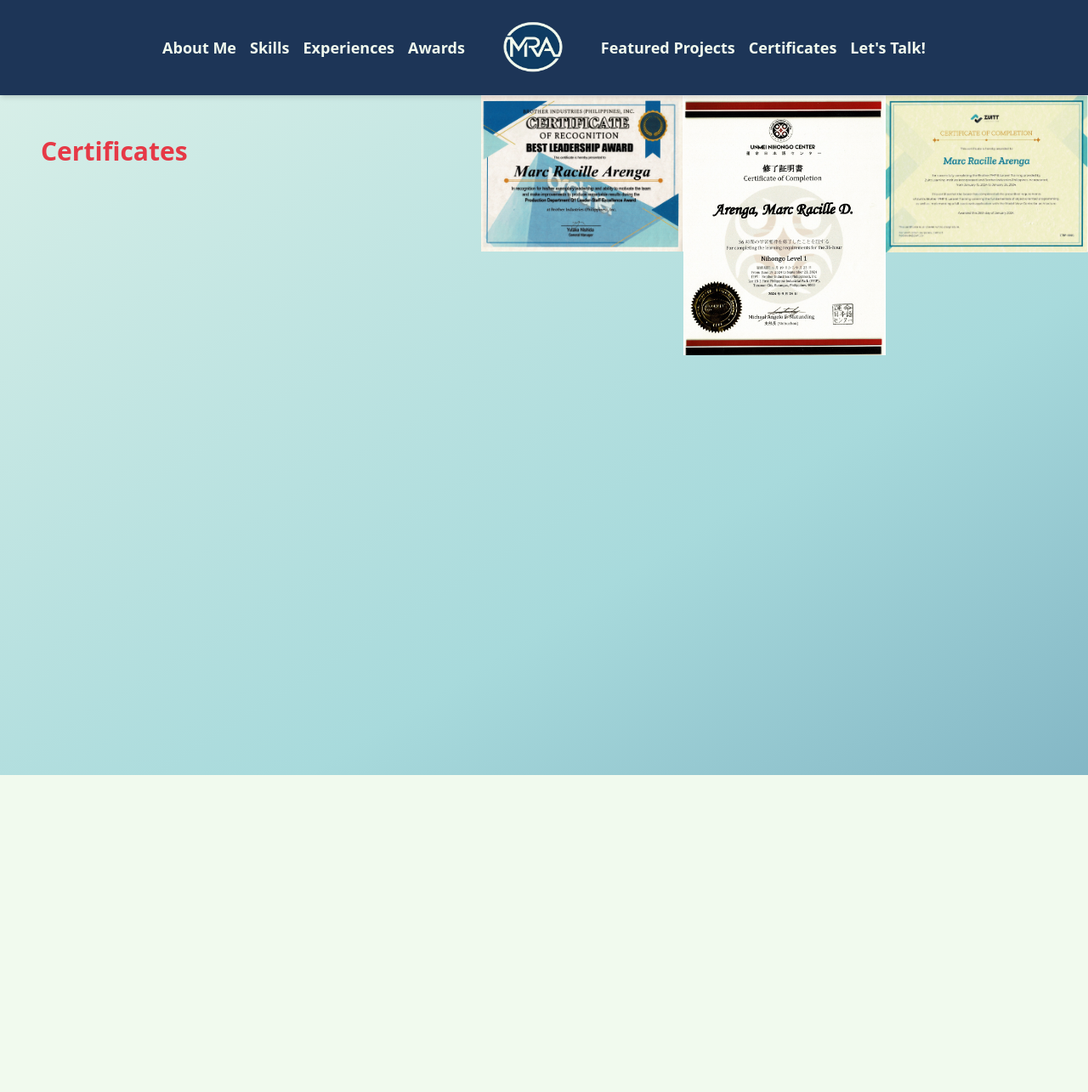
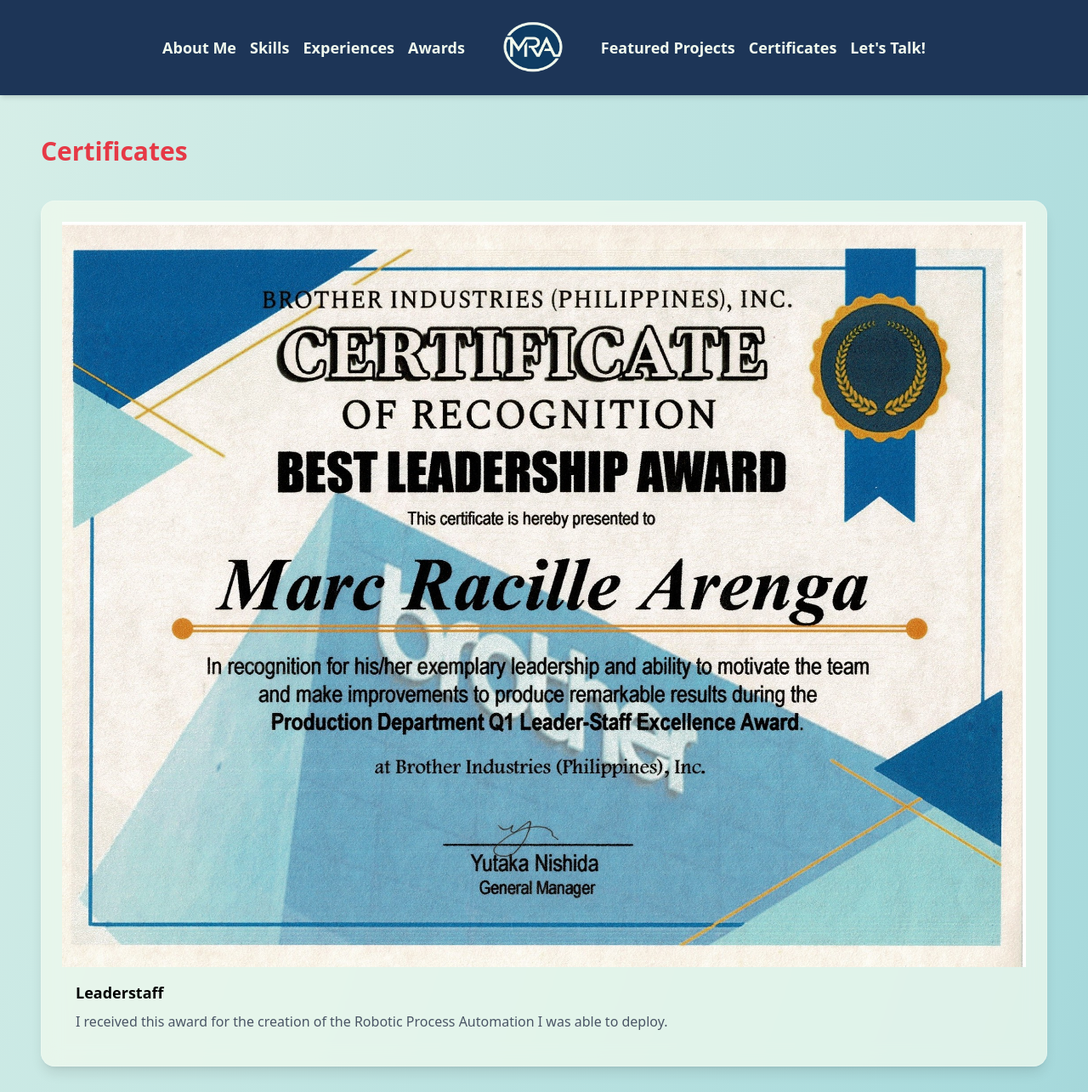
Before and after one commit to Arenga-MarcRacille/portfolio, a Next.js app: page /certificates in a window 1280 px wide. Shown: the top 1285 px of the page at 85% size. Before the commit the page ends 912 px from the top, so only its background shows below. Built offline with nearby package versions, Linux system fonts and the light colour scheme.

Commit message:
feat: add CertificateCard component and update certificates section for enhanced presentation style: standardize color classes in various components for consistency

```diff
--- a/app/certificates/page.tsx
+++ b/app/certificates/page.tsx
@@ -1,9 +1,28 @@
 import { AnimatedGradient } from "@/components/backgrounds/animatedGradient";
+import CertificateCard from "@/components/cards/certificateCard";
 import Image from "next/image";
 
 export const metadata = {
   title: "Projects",
 };
+
+const certificates = [
+    {
+        image: "/images/Leaderstaff.jpg",
+        title: "Leaderstaff",
+        description: "I received this award for the creation of the Robotic Process Automation I was able to deploy.",
+    },
+    {
+        image: "/images/Japanese Class.jpg",
+        title: "Japanese Class",
+        description: "This is a certificate that I received for my Japanese class level 1. I enrolled just for fun and to learn the language.",
+    },
+    {
+        image: "/images/PHP - Laravel.jpg",
+        title: "PHP - Laravel",
+        description: "As the companies way to show commitment to it's associates I was trained and completed the PHP - Laravel course.",
+    }
+];
 
 export default function Certificates() {
     return (
@@ -12,20 +31,18 @@
 
             <section className="relative z-10 flex justify-center">
                 <div className="w-full max-w-7xl px-6 py-12 md:px-12">
-                    <h1 className="text-3xl font-bold mb-10 text-[var(--color-highlight)]">
+                    <h1 className="text-3xl font-bold mb-10 text-highlight">
                         Certificates
                     </h1>
+
+                    <div className="flex flex-col gap-8">
+                        {certificates.map((certificate) => (
+                            CertificateCard(certificate)
+                        ))}
+                    </div>
                 </div>
 
-                <div>
-                    <Image src="/images/Leaderstaff.jpg" alt="Leaderstaff" width={600} height={400} />
-                </div>
-                <div>
-                    <Image src="/images/Japanese Class.jpg" alt="Japanese Class" width={600} height={400} />
-                </div>
-                <div>
-                    <Image src="/images/PHP - Laravel.jpg" alt="PHP - Laravel" width={600} height={400} />
-                </div>
+
             </section>
         </main>
     );
--- a/app/projects/page.tsx
+++ b/app/projects/page.tsx
@@ -50,7 +50,7 @@
 
       <section className="relative z-10 flex justify-center">
         <div className="w-full max-w-7xl px-6 py-12 md:px-12">
-          <h1 className="text-3xl font-bold mb-10 text-[var(--color-highlight)]">
+          <h1 className="text-3xl font-bold mb-10 text-highlight">
             Projects
           </h1>
 
--- /dev/null
+++ b/components/cards/certificateCard.tsx
@@ -0,0 +1,28 @@
+
+type Props = {
+    image: string;
+    title: string;
+    description: string;
+}
+
+export default function CertificateCard({ image, title, description }: Props) {
+    return (
+        <div className="
+            relative overflow-hidden rounded-2xl p-6
+            bg-neutral/75 backdrop-blur-md
+            border border-white/20 shadow-lg
+            transition-all duration-300
+            hover:shadow-2xl hover:-translate-y-1
+          ">
+            <img
+                src={image}
+                alt={title}
+                className="w-full object-cover"
+            />
+            <div className="p-4">
+                <h3 className="text-lg font-semibold">{title}</h3>
+                <p className="mt-2 text-gray-600">{description}</p>
+            </div>
+        </div>
+    );
+}
--- a/components/cards/experienceCard.tsx
+++ b/components/cards/experienceCard.tsx
@@ -22,7 +22,7 @@
         md:min-w-0
         relative overflow-hidden
         rounded-2xl p-6
-        bg-[var(--color-neutral)]/75
+        bg-neutral/75
         backdrop-blur-md
         border border-white/20
         shadow-lg
@@ -42,15 +42,15 @@
         className="rounded-xl object-cover mb-6"
       />
 
-      <h5 className="text-[var(--color-highlight)] text-2xl font-semibold">
+      <h5 className="text-highlight text-2xl font-semibold">
         {data.title}
       </h5>
 
-      <small className="italic text-[var(--color-primary)] block mb-3">
+      <small className="italic text-primary block mb-3">
         {data.period}
       </small>
 
-      <p className="text-[var(--color-highlight2)] leading-relaxed line-clamp-3">
+      <p className="text-highlight2 leading-relaxed line-clamp-3">
         {data.description[0]}
       </p>
     </motion.div>
--- a/components/cards/projectCard.tsx
+++ b/components/cards/projectCard.tsx
@@ -21,7 +21,7 @@
       <motion.div
         className="
           relative overflow-hidden rounded-2xl p-6
-          bg-[var(--color-neutral)]/75 backdrop-blur-md
+          bg-neutral/75 backdrop-blur-md
           border border-white/20 shadow-lg
           transition-all duration-300
           hover:shadow-2xl hover:-translate-y-1
@@ -39,7 +39,7 @@
           />
         )}
 
-        <h5 className="text-[var(--color-highlight)] text-2xl font-semibold mb-2">
+        <h5 className="text-highlight text-2xl font-semibold mb-2">
           {data.title}
         </h5>
 
@@ -47,14 +47,14 @@
           {data.stack.map((tech) => (
             <span
               key={tech}
-              className="bg-[var(--color-primary)]/20 text-[var(--color-primary)] rounded px-2 py-1 text-xs"
+              className="bg-primary/20 text-primary rounded px-2 py-1 text-xs"
             >
               {tech}
             </span>
           ))}
         </div>
 
-        <p className="text-[var(--color-highlight2)] line-clamp-3">
+        <p className="text-highlight2 line-clamp-3">
           {data.description}
         </p>
       </motion.div>
--- a/components/sections/experiences.tsx
+++ b/components/sections/experiences.tsx
@@ -33,7 +33,7 @@
 
         {/* Section Title */}
         <motion.h2
-          className="text-3xl font-bold mb-10 text-[var(--color-highlight)]"
+          className="text-3xl font-bold mb-10 text-highlight"
           initial={{ opacity: 0, x: -30 }}
           whileInView={{ opacity: 1, x: 0 }}
           transition={{ duration: 0.6 }}
@@ -93,8 +93,8 @@
             className={`
                 h-2 w-2 rounded-full transition-all
                 ${activeIndex === i
-                ? "bg-[var(--color-highlight)] w-6"
-                : "bg-[var(--color-primary)]/50"}
+                ? "bg-highlight w-6"
+                : "bg-primary/50"}
             `}
             />
         ))}
```
